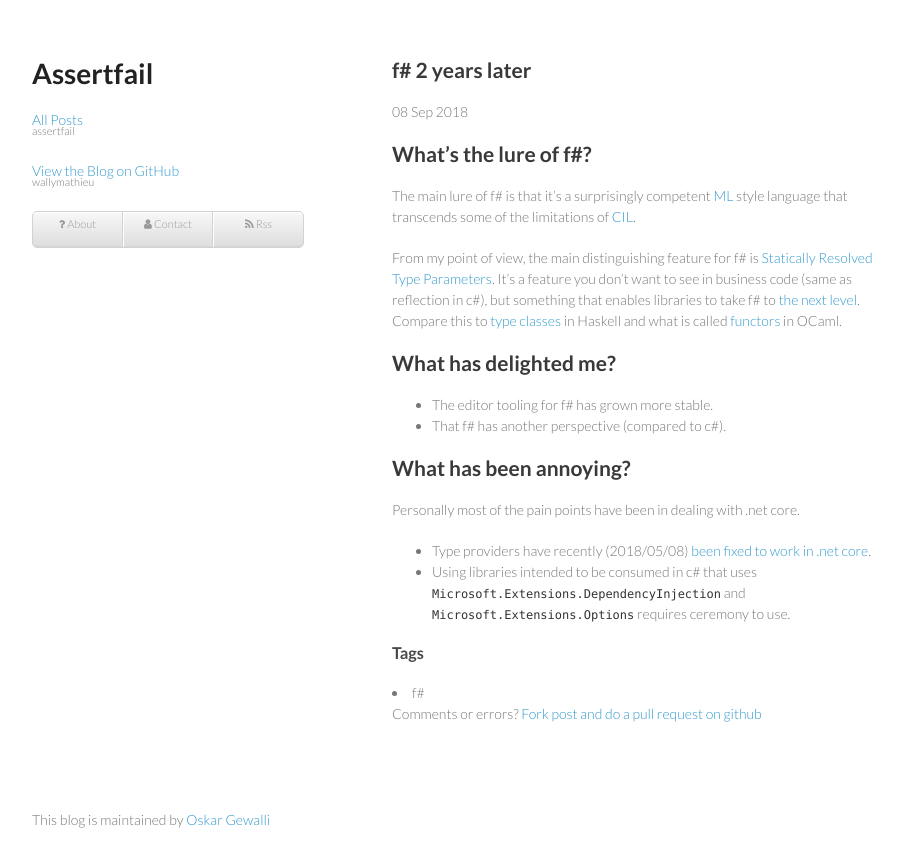
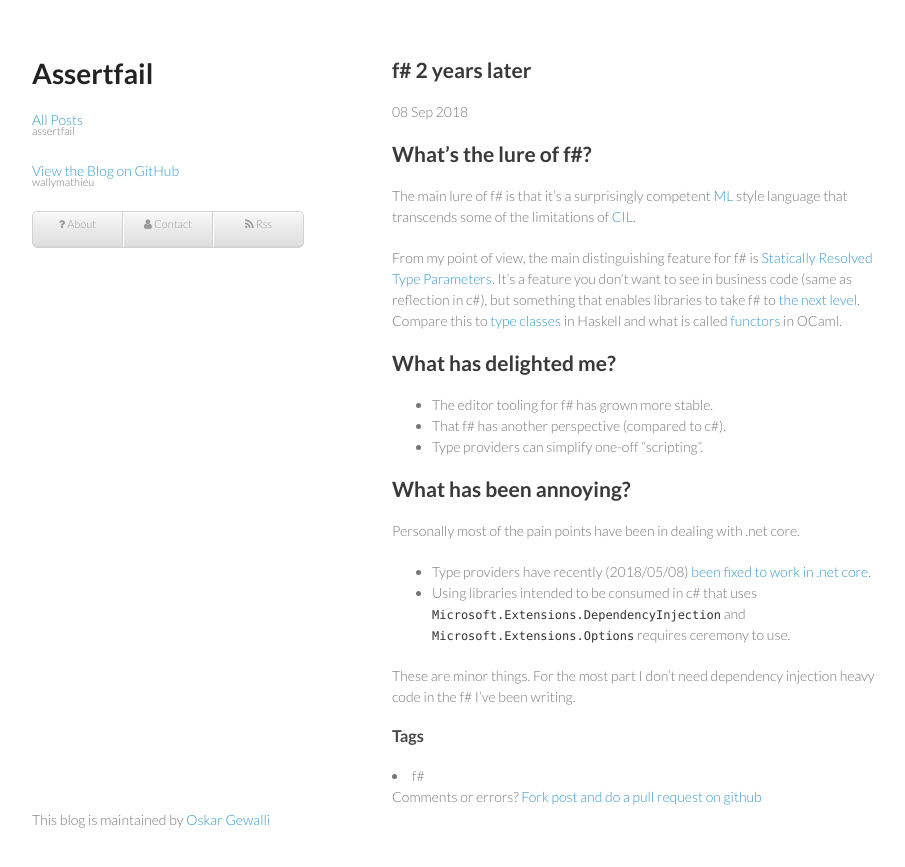
Before and after one commit to wallymathieu/assertfail, a Jekyll site: the page built from _posts/2018-09-08-fsharp-2-years-later.md, in a window 1280 px wide. Shown: the top 867 px of the page, without its empty margins (178-1083 px from the left). Built offline with Jekyll 4.4.1, drawn with Linux system fonts in a browser that asks for light colours; nearby versions of some CDN libraries.

Commit message:
Minor additions

```diff
--- a/_posts/2018-09-08-fsharp-2-years-later.md
+++ b/_posts/2018-09-08-fsharp-2-years-later.md
@@ -15,6 +15,7 @@ From my point of view, the main distinguishing feature for f# is [Statically Res
 
  - The editor tooling for f# has grown more stable.
  - That f# has another perspective (compared to c#).
+ - Type providers can simplify one-off "scripting".
 
 ## What has been annoying?
 
@@ -22,3 +23,5 @@ Personally most of the pain points have been in dealing with .net core.
 
  - Type providers have recently (2018/05/08) [been fixed to work in .net core](https://blogs.msdn.microsoft.com/dotnet/2018/05/08/f-language-and-tools-update-for-visual-studio-2017-version-15-7/).
  - Using libraries intended to be consumed in c# that uses `Microsoft.Extensions.DependencyInjection` and `Microsoft.Extensions.Options` requires ceremony to use.
+
+ These are minor things. For the most part I don't need dependency injection heavy code in the f# I've been writing.
```
